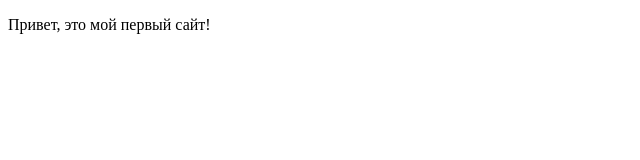
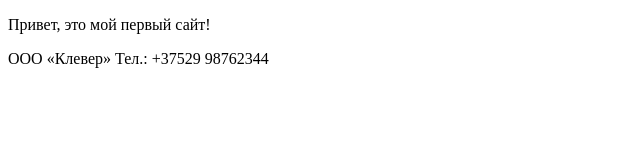
Before and after one commit to NastyaGITSchool/NewProject, a plain HTML site: page index.html in a window 1280 px wide. Shown: the whole page, without its empty margins (0-640 px from the left). Drawn offline with Linux system fonts and the light colour scheme.

Commit message:
Update index.html

```diff
--- a/index.html
+++ b/index.html
@@ -6,5 +6,6 @@
 </head>
 <body>
     <p>Привет, это мой первый сайт!</p>
+    <p>ООО «Клевер» Тел.: +37529 98762344</p>
 </body>
 </html>
```
